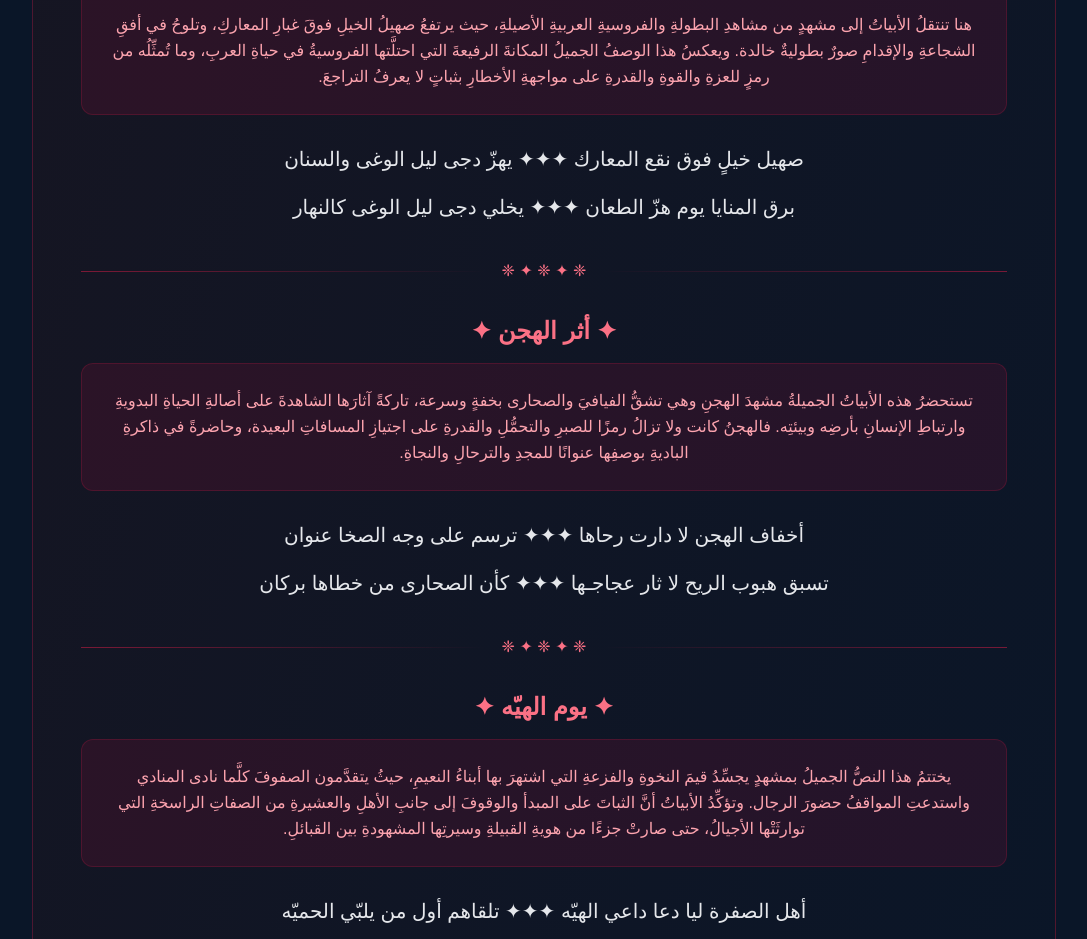
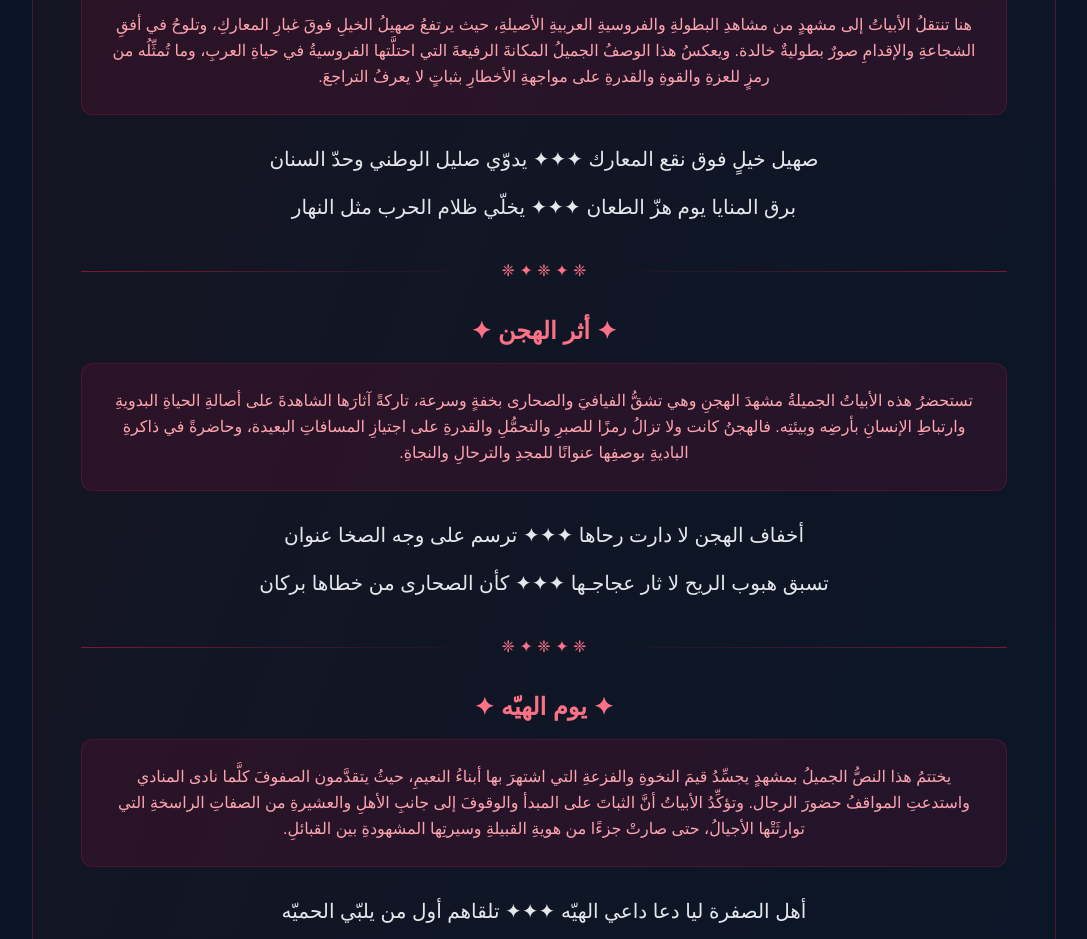
Before and after one commit to qabilatalnaim/qabila-al-naim, a React (Vite) app: page /poetry in a window 1280 px wide. Shown: the part 6240-7179 px from the top of the page, without its empty margins (96-1183 px from the left). Built offline with nearby package versions, Linux system fonts and the light colour scheme.

Commit message:
Update صهيل الوغى verses with corrected wording

```diff
--- a/src/pages/PoetryPage.tsx
+++ b/src/pages/PoetryPage.tsx
@@ -439,10 +439,10 @@ export default function PoetryPage() {
                   </p>
                 </div>
                 <p className="text-gray-200 text-xl leading-loose mb-2">
-                  صهيل خيلٍ فوق نقع المعارك ✦✦✦ يهزّ دجى ليل الوغى والسنان
+                  صهيل خيلٍ فوق نقع المعارك ✦✦✦ يدوّي صليل الوطني وحدّ السنان
                 </p>
                 <p className="text-gray-200 text-xl leading-loose">
-                  برق المنايا يوم هزّ الطعان ✦✦✦ يخلي دجى ليل الوغى كالنهار
+                  برق المنايا يوم هزّ الطعان ✦✦✦ يخلّي ظلام الحرب مثل النهار
                 </p>
               </div>
 
```
